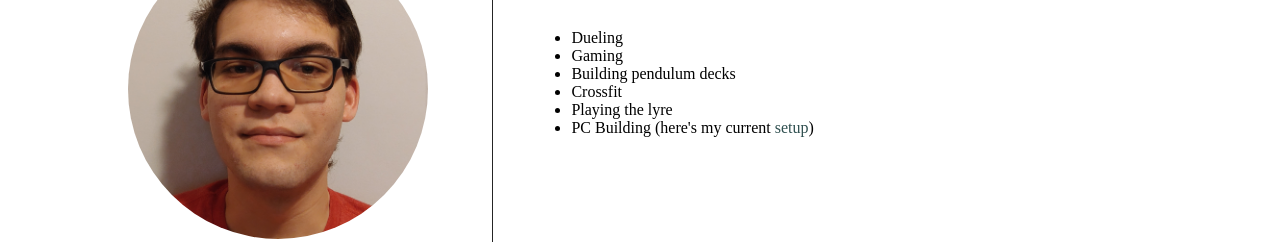
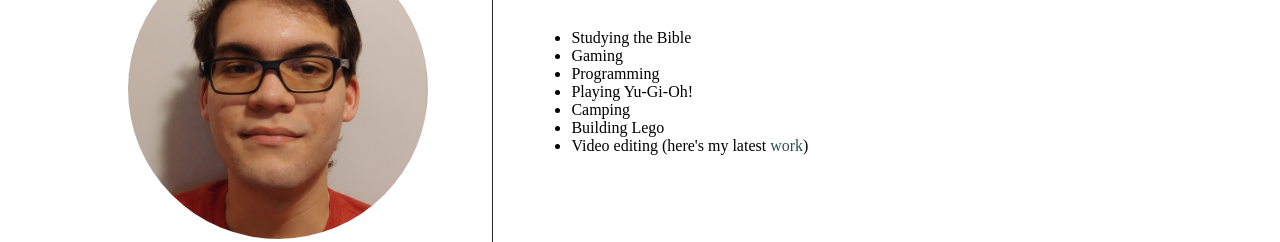
Before and after one commit to RFblaze/RFblaze.github.io, a plain HTML site: page interests.html in a window 1280 px wide. Shown: the part 137-379 px from the top of the page. Drawn offline with Linux system fonts and the light colour scheme.

```diff
--- a/interests.html
+++ b/interests.html
@@ -26,12 +26,13 @@
         <div id="page_info">
             <h1>Interests</h1>
             <ul>
-                <li>Dueling</li>
+                <li>Studying the Bible</li>
                 <li>Gaming</li>
-                <li>Building pendulum decks</li>
-                <li>Crossfit</li>
-                <li>Playing the lyre</li>
-                <li>PC Building (here's my current <a href="https://pcpartpicker.com/b/mw3Zxr" target="_blank">setup</a>)</li>
+                <li>Programming</li>
+                <li>Playing Yu-Gi-Oh!</li>
+                <li>Camping</li>
+                <li>Building Lego</li>
+                <li>Video editing (here's my latest <a href="https://drive.google.com/file/d/1DAUlU2Iws6BlVU4XfBi3cfH7r6HuOons/view?usp=share_link" target="_blank">work</a>)</li>
             </ul>
         </div>
     </div>
```
